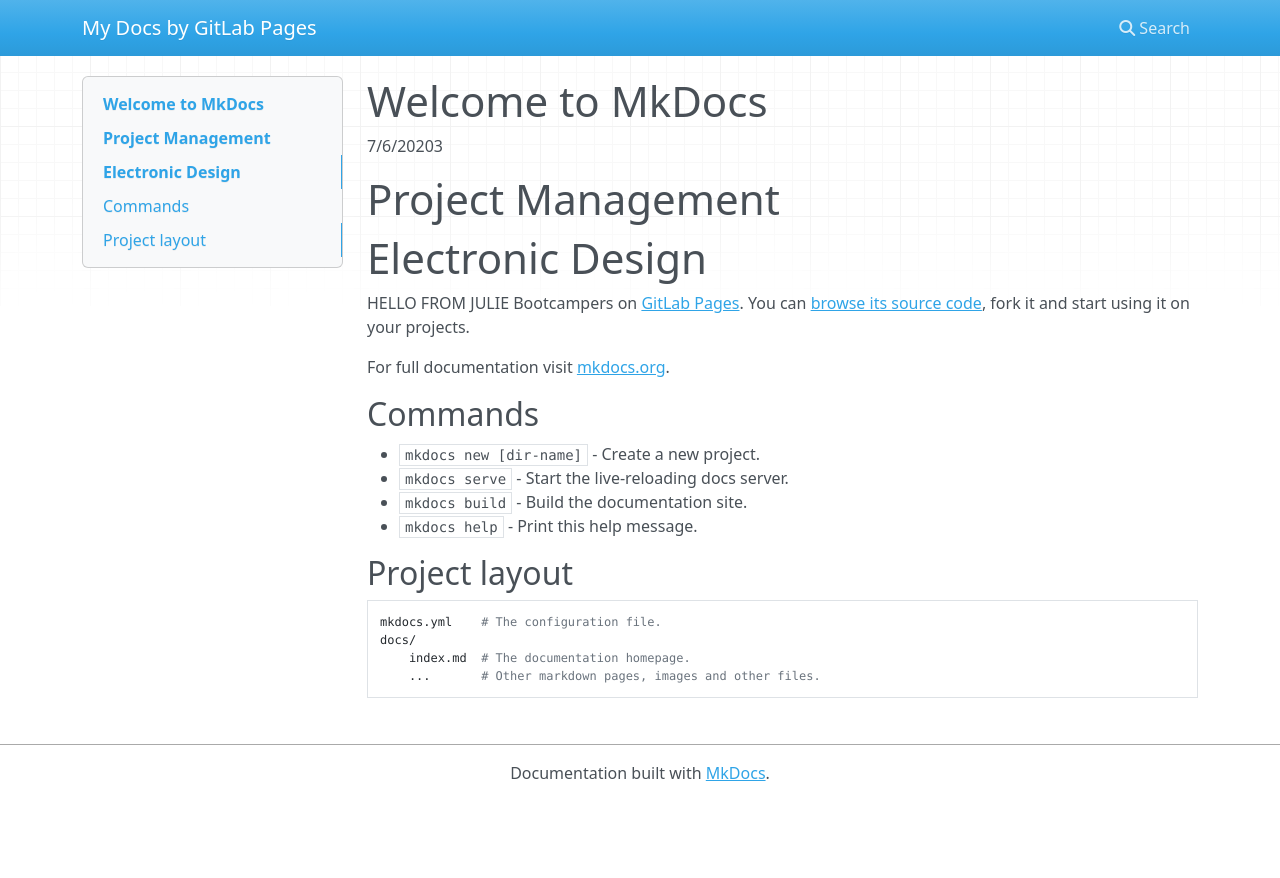
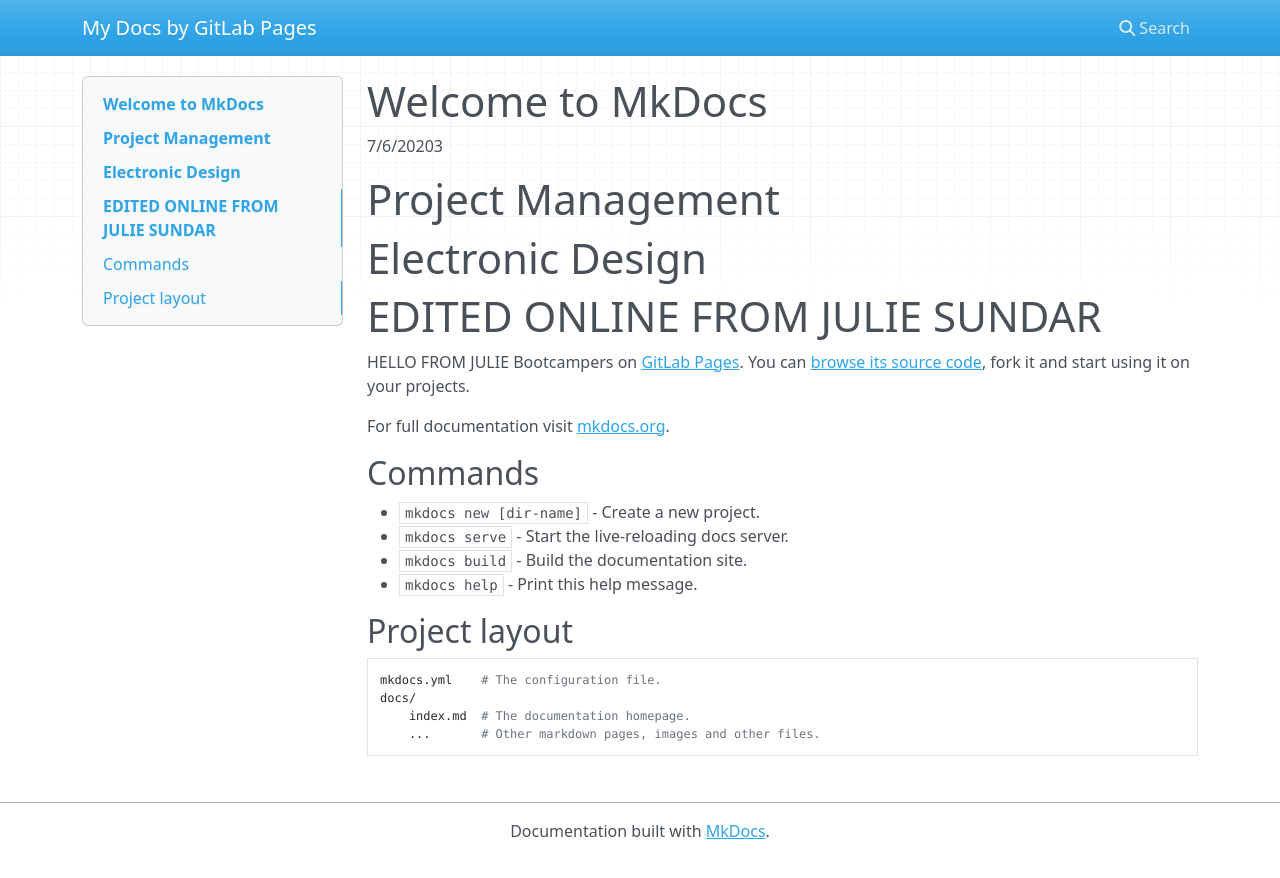
Before and after one commit to JulieSundar/test5, an MkDocs documentation site: the page built from docs/index.md, in a window 1280 px wide. Shown: the top 878 px of the page. Built offline with MkDocs 1.6.1, drawn with Linux system fonts in a browser that asks for light colours; nearby versions of some CDN libraries.

Commit message:
version7

```diff
--- a/docs/index.md
+++ b/docs/index.md
@@ -3,6 +3,8 @@
 # Project Management
 
 #Electronic Design
+
+#EDITED ONLINE FROM JULIE SUNDAR
 
 HELLO FROM JULIE Bootcampers on [GitLab Pages](https://pages.gitlab.io). You can
 [browse its source code](https://gitlab.com/pages/mkdocs), fork it and start
```
